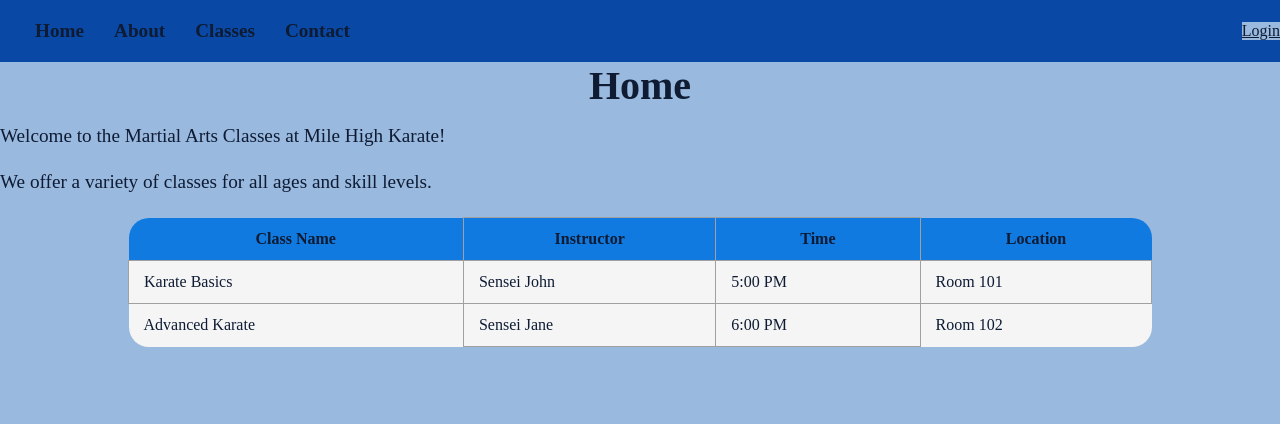
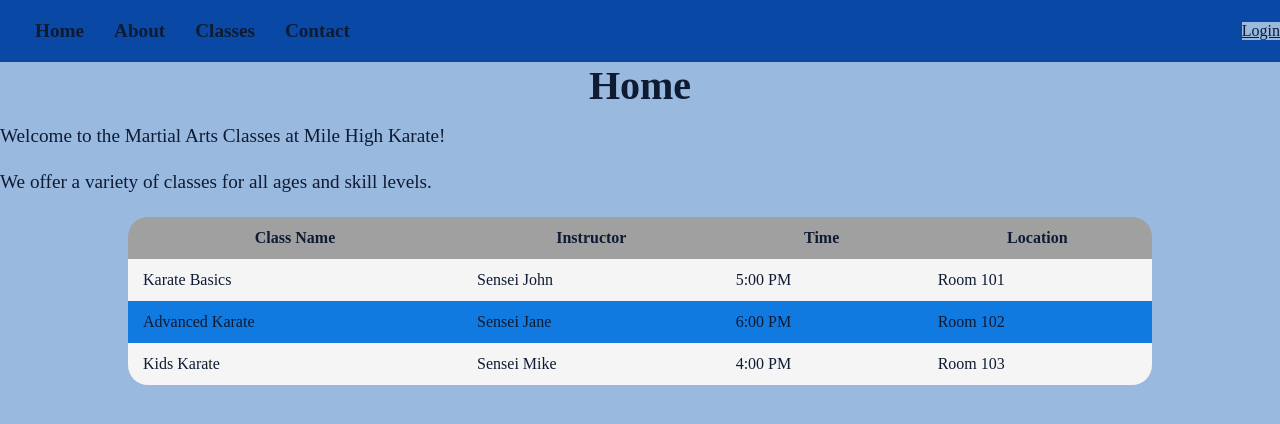
Before and after one commit to ZacksBroDev/MHKWebsite, a React (Vite) app: page / in a window 1280 px wide. Shown: the top 424 px of the page. Built offline with nearby package versions, Linux system fonts and the light colour scheme.

Commit message:
table changes

```diff
--- a/src/pages/home/home.css
+++ b/src/pages/home/home.css
@@ -35,33 +35,37 @@ table{
 }
 th, td {
     padding: 12px 15px;
-    border: 1px solid var(--urban-gray);
 }
 th {
-    background-color: var(--secondary);
+    background-color: var(--urban-gray);
     color: var(--text);
 }
 td {
-    background-color: var(--pure-mist);
+
     color: var(--text);
 }
 table tr:first-child th:first-child {
     border-top-left-radius: 20px;
-    border-left: none;
-    border-top: none;
+
 }
 table tr:first-child th:last-child {
     border-top-right-radius: 20px;
-    border-right: none;
-    border-top: none;
+
 }
 table tr:last-child td:first-child {
     border-bottom-left-radius: 20px;
-    border-left: none;
-    border-bottom: none;
+
 }
 table tr:last-child td:last-child {
     border-bottom-right-radius: 20px;
-    border-right: none;
-    border-bottom: none;
+
 }
+
+table tr:nth-child(even) th,
+table tr:nth-child(even) td {
+    background-color: var(--pure-mist);
+}
+
+table tr:nth-child(odd) td {
+    background-color: var(--secondary);
+}
--- a/src/pages/home/home.jsx
+++ b/src/pages/home/home.jsx
@@ -26,6 +26,12 @@ function Home() {
           <td>6:00 PM</td>
           <td>Room 102</td>
         </tr>
+        <tr>
+          <td>Kids Karate</td>
+          <td>Sensei Mike</td>
+          <td>4:00 PM</td>
+          <td>Room 103</td>
+        </tr>
       </table>
     </>
   );
```
